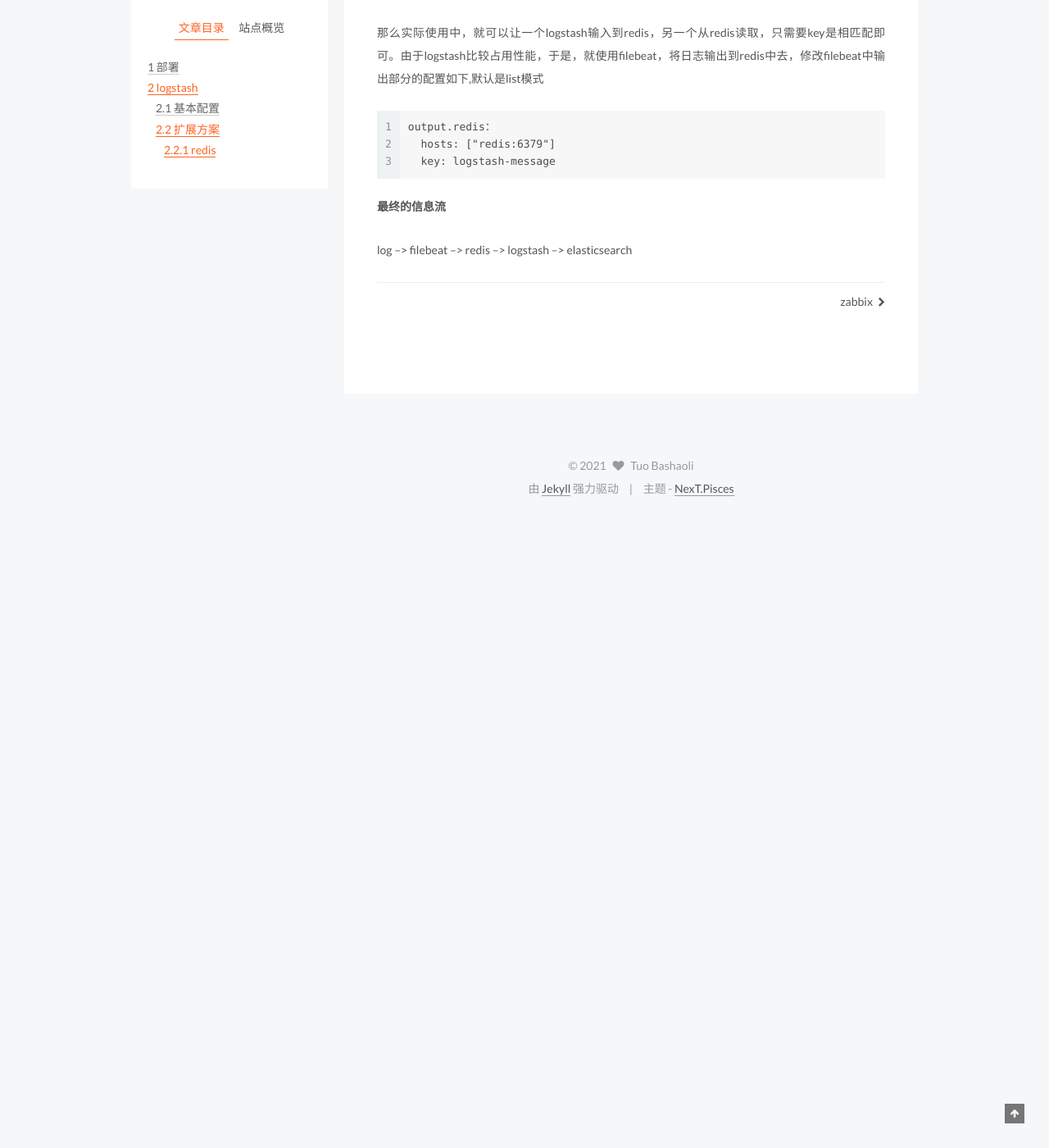
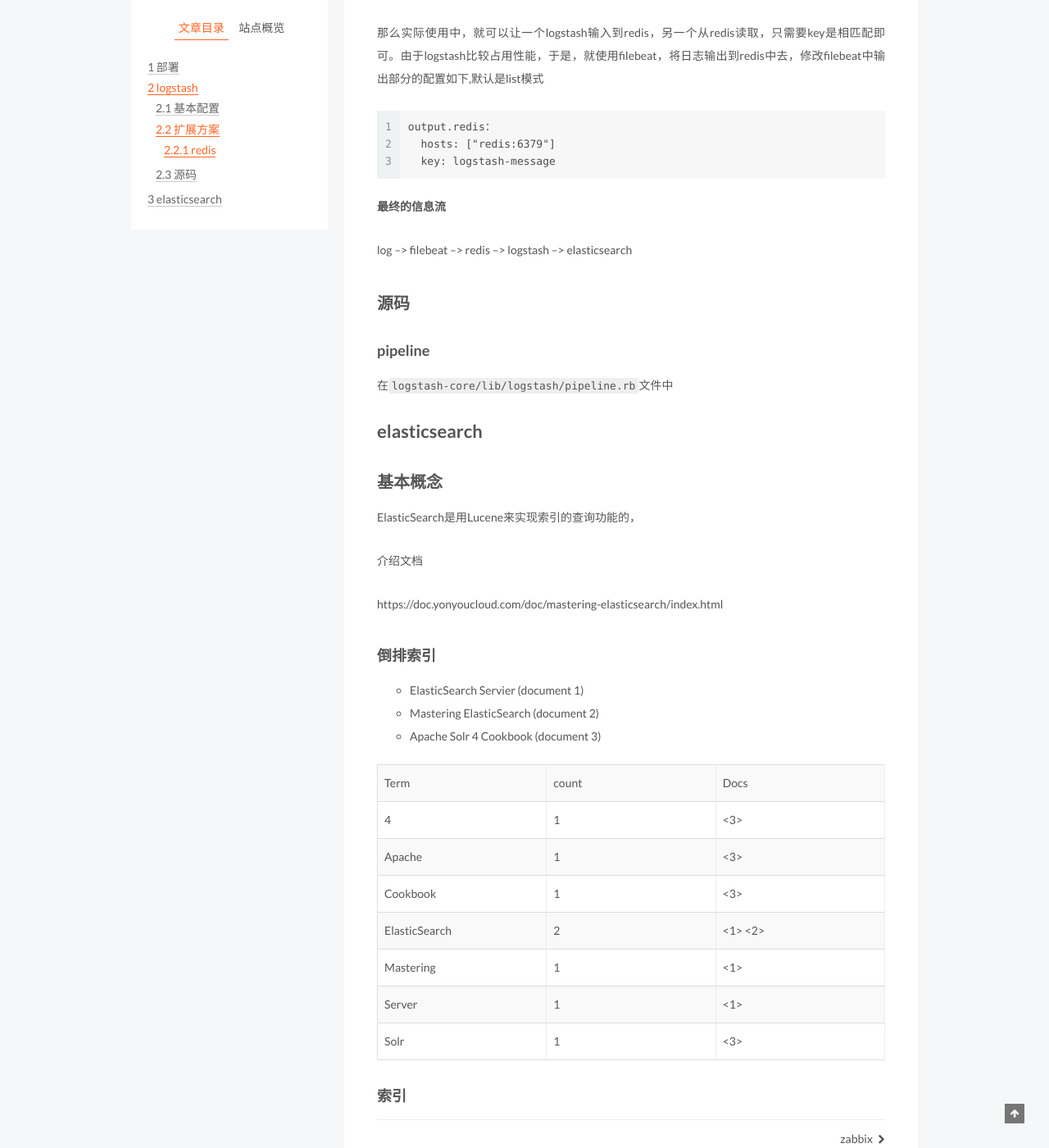
Before and after one commit to tuobashaoli/tuobashaoli.github.io, a Jekyll site: the page built from _posts/2021-01-05-elk.markdown, in a window 1280 px wide and 1400 px high, scrolled down 5138 px. Shown: the whole window at 82% size. Built offline with Jekyll 4.4.1, drawn with Linux system fonts in a browser that asks for light colours; comment, search, counter and statistics services are not loaded; before the commit the page ends 5768 px from its top, so only the background shows below that.

Commit message:
update elk

```diff
--- a/_posts/2021-01-05-elk.markdown
+++ b/_posts/2021-01-05-elk.markdown
@@ -252,3 +252,36 @@ output.redis：
 **最终的信息流**
 
 log --> filebeat  --> redis --> logstash --> elasticsearch
+
+## 源码
+
+### pipeline
+
+在`logstash-core/lib/logstash/pipeline.rb`文件中
+
+# elasticsearch
+
+## 基本概念
+
+ElasticSearch是用Lucene来实现索引的查询功能的，
+
+介绍文档
+
+https://doc.yonyoucloud.com/doc/mastering-elasticsearch/index.html
+
+### 倒排索引
+
+- ElasticSearch Servier (document 1)
+- Mastering ElasticSearch (document 2)
+- Apache Solr 4 Cookbook (document 3)
+
+Term 	|count 	|Docs
+4 	|1| 	<3>
+Apache |	1| 	<3>
+Cookbook 	|1 |	<3>
+ElasticSearch| 	2 |	<1> <2>
+Mastering 	|1 	|<1>
+Server 	|1 	|<1>
+Solr 	|1 |	<3>
+
+### 索引
```
